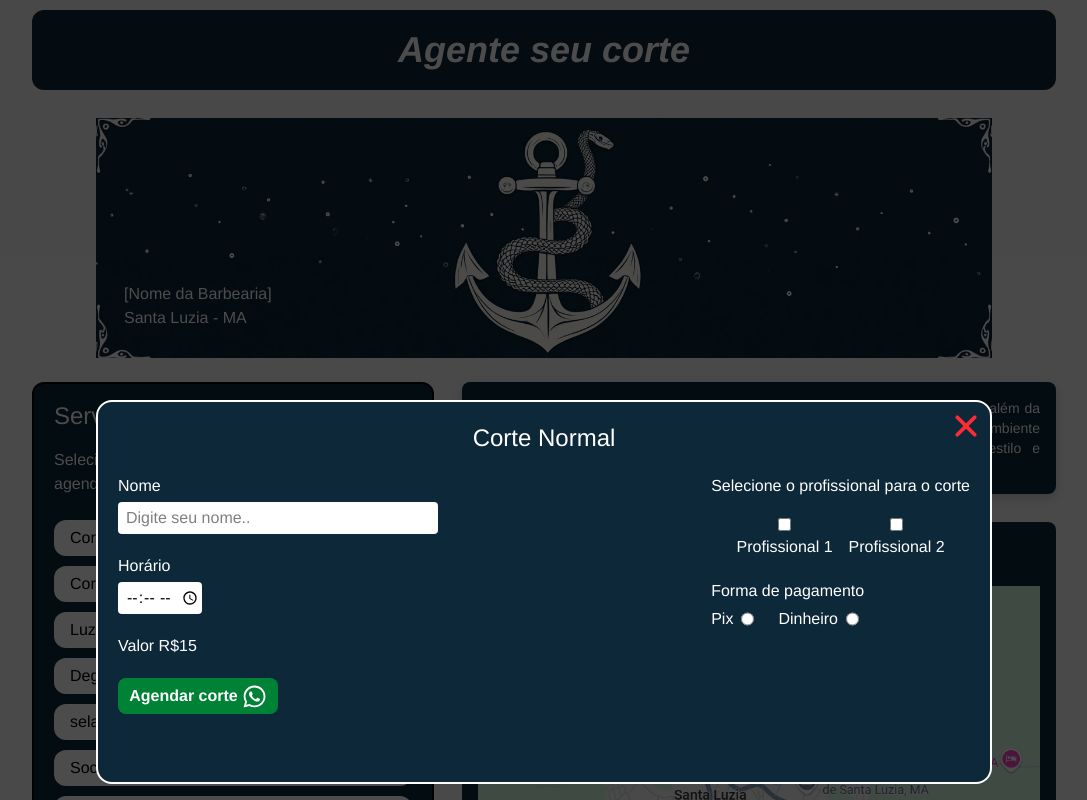
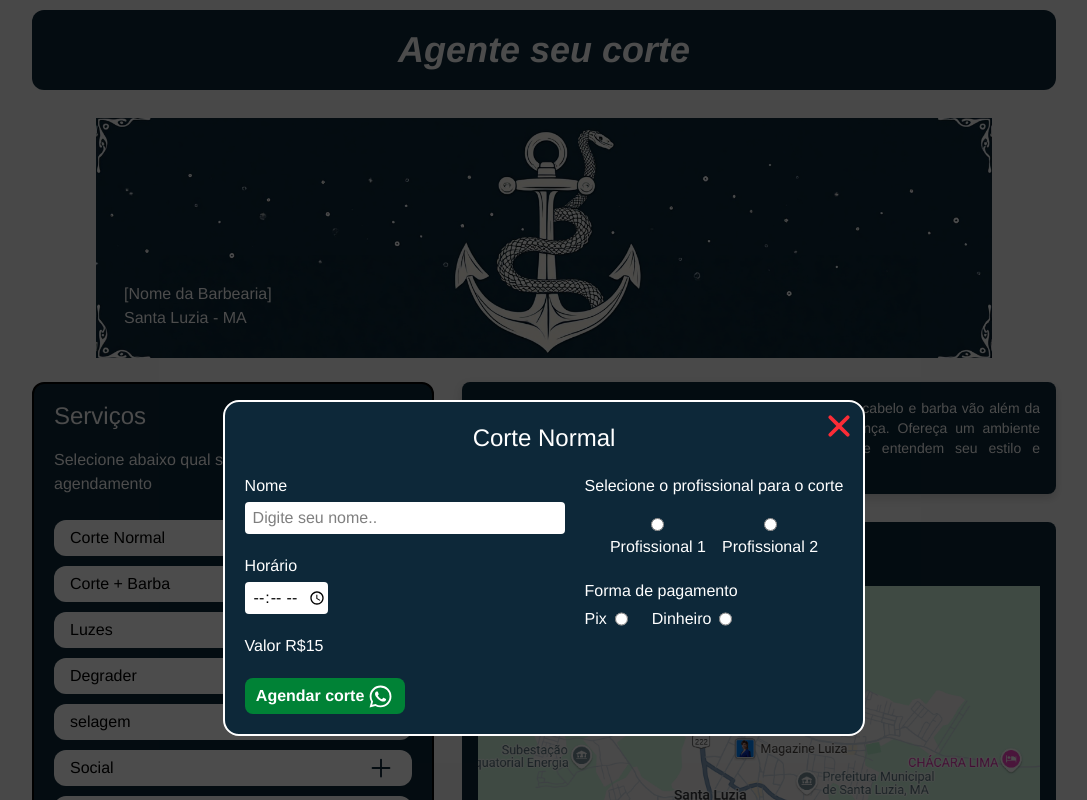
Before and after one commit to Alessandro-Vieira77/cutting-programmer, a React (Vite) app: page / in a window 1280 px wide. Both pictures are taken after a click on the button 476 px from the left and 538 px from the top of the page. Shown: the top 800 px of the page, without its empty margins (96-1183 px from the left). Built offline with nearby package versions, Linux system fonts and the light colour scheme.

Commit message:
bug in height of modal component fixed

```diff
--- a/src/components/modal/Modal.tsx
+++ b/src/components/modal/Modal.tsx
@@ -16,7 +16,7 @@ export function Modal({ block, exit, court }: ModalProps) {
           : "hidden"
       }
     >
-      <div className="w-full max-w-4xl h-96  bg-azul top-96 rounded-2xl border-2 border-white relative p-5 m-4">
+      <div className="bg-azul top-96 rounded-2xl border-2 border-white absolute p-5 m-4">
         <h2 className="text-white font-medium text-2xl w-full text-center mb-5">
           {court}
         </h2>
@@ -54,15 +54,18 @@ export function Modal({ block, exit, court }: ModalProps) {
               name="time"
               placeholder="00:00"
             />
-            <p className="text-base text-white font-medium mb-5">Valor R$15</p>
+            <p className="text-base text-white font-medium md:mb-5">
+              Valor R$15
+            </p>
+            {/* agendar */}
             <button
               type="submit"
-              className="flex items-center justify-center gap-1 text-white font-bold w-40 h-9 bg-green-700 rounded-lg cursor-pointer"
+              className=" hidden md:flex items-center justify-center gap-1 text-white font-bold w-40 h-9 bg-green-700 rounded-lg cursor-pointer"
             >
               Agendar corte <IoLogoWhatsapp size={25} />
             </button>
           </div>
-          {/* selecione e pagamento */}
+          {/* selecione o profissional e pagamento */}
           <div className="flex flex-col">
             <div>
               <h2 className="text-base text-white font-medium mb-5">
@@ -73,20 +76,20 @@ export function Modal({ block, exit, court }: ModalProps) {
                 <div className="flex flex-col-reverse items-center">
                   <label
                     className="text-base text-white font-medium mt-1"
-                    htmlFor="profi1"
+                    htmlFor="profi"
                   >
                     Profissional 1
                   </label>
-                  <input type="checkbox" name="profi1" />
+                  <input type="radio" name="profi" value={"proficional1"} />
                 </div>
                 <div className="flex flex-col-reverse items-center">
                   <label
                     className="text-base text-white font-medium mt-1"
-                    htmlFor="profi2"
+                    htmlFor="profi"
                   >
                     Profissional 2
                   </label>
-                  <input type="checkbox" name="profi2" />
+                  <input type="radio" name="profi" value={"profissional2"} />
                 </div>
               </div>
             </div>
@@ -119,6 +122,12 @@ export function Modal({ block, exit, court }: ModalProps) {
                 </div>
               </div>
             </div>
+            <button
+              type="submit"
+              className="md:hidden flex mt-5 items-center justify-center gap-1 text-white font-bold w-40 h-9 bg-green-700 rounded-lg cursor-pointer"
+            >
+              Agendar corte <IoLogoWhatsapp size={25} />
+            </button>
           </div>
         </form>
       </div>
--- /dev/null
+++ b/src/components/profissional/Profissional.tsx
@@ -0,0 +1,3 @@
+export function Profissional() {
+  return <div>Profissional</div>;
+}
```
